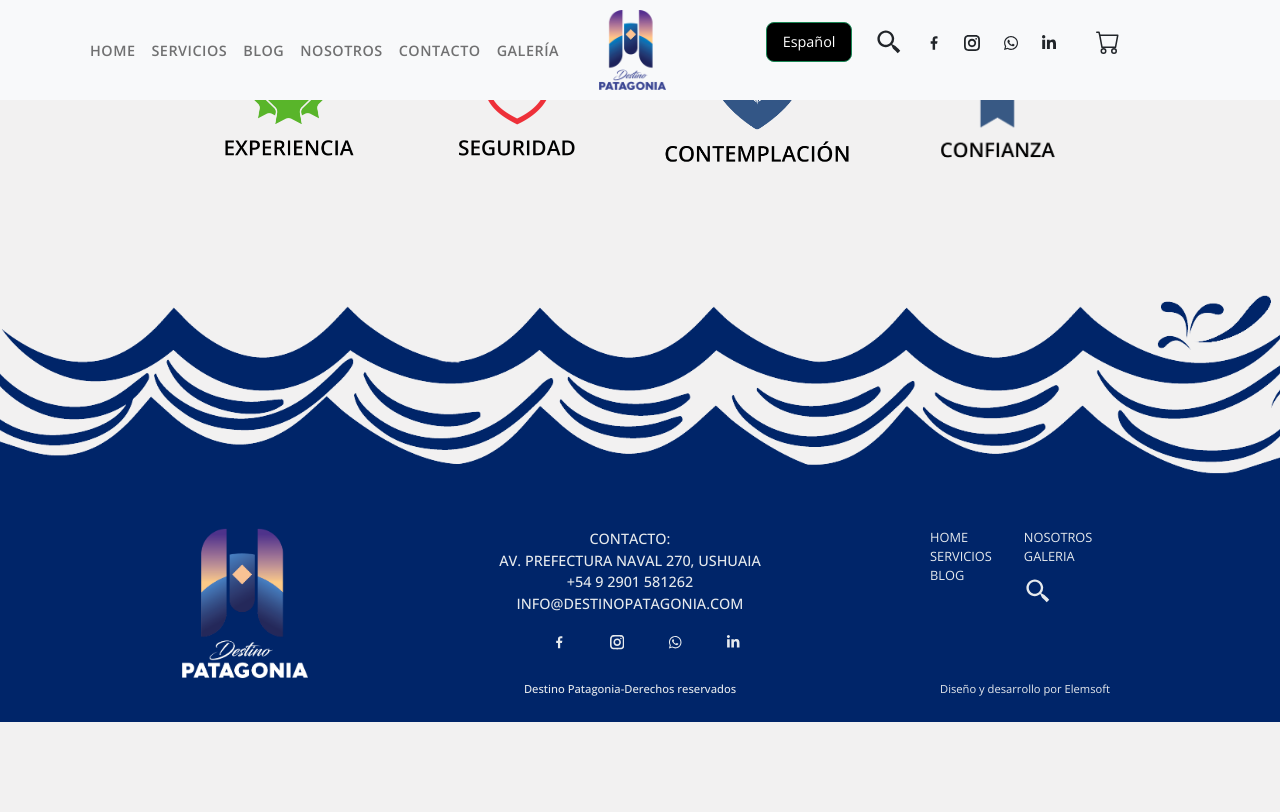
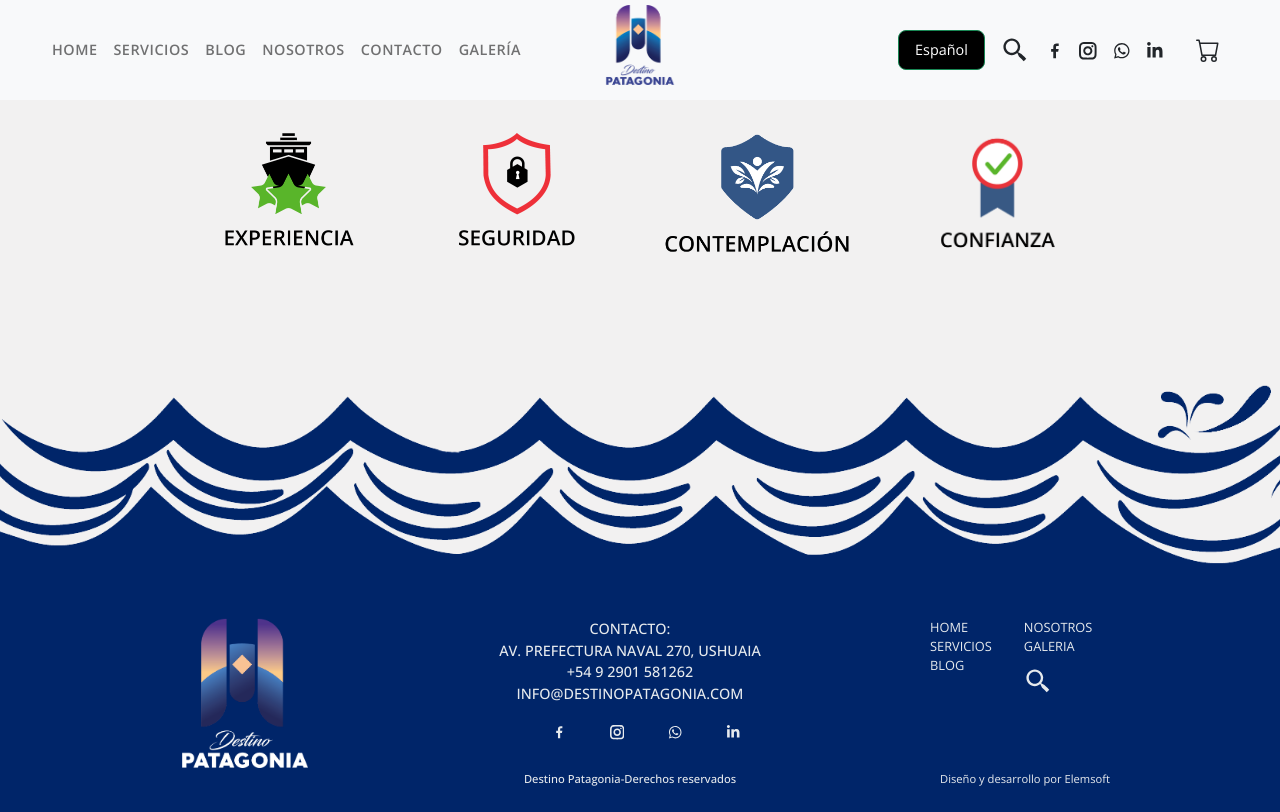
Before and after one commit to Florsala/DestinoP, a React (Create React App) app: page / in a window 1280 px wide. Built offline with nearby package versions, Linux system fonts and the light colour scheme; a web font is replaced by a local one.

Commit message:
changes in navbar

```diff
--- a/src/App.css
+++ b/src/App.css
@@ -25,7 +25,7 @@ a{
   text-align: center;
 }
 
-.App-logo {
+/* .App-logo {
   height: 40vmin;
   pointer-events: none;
 }
@@ -34,7 +34,7 @@ a{
   .App-logo {
     animation: App-logo-spin infinite 20s linear;
   }
-}
+} */
 
 .App-header {
   /*   background-color: #282c34;
@@ -48,7 +48,7 @@ a{
   color: white;
 }
 
-.App-link {
+/* .App-link {
   color: #61dafb;
 }
 
@@ -59,7 +59,7 @@ a{
   to {
     transform: rotate(360deg);
   }
-}
+} */
 
 
 .navbar {
@@ -78,7 +78,7 @@ a{
 
 .navbar ul {
   list-style: none;
-  padding-left: 4.5rem;
+  /* padding-left: 4.5rem; */
 }
 
 .navmenu {
@@ -101,20 +101,22 @@ a{
   display: flex;
   list-style: none;
   justify-content: flex-end;
-  padding-right: 4rem;
-  padding-left: 0rem;
+  padding-right: 0.5rem;
+  padding-left: 0.5rem;
   align-items: center;
+  flex-wrap: nowrap;
 }
 
 .navicons li {
-  padding: 0.7rem;
+  padding: 0.5rem;
+  font-size: 1.1rem;
 }
 
 .navicons-rg {
   margin-right: 4rem;
 }
 
-.langbt {
+/* .langbt {
   background-color: #05291d;
   color: #fff;
   border-radius: 0.375rem;
@@ -124,7 +126,7 @@ a{
   font-weight: 500;
   margin-right: 2rem;
   cursor: pointer;
-}
+} */
 
 
 .circle {
--- a/src/components/NavIcons.jsx
+++ b/src/components/NavIcons.jsx
@@ -9,11 +9,12 @@ import { Button } from "react-bootstrap";
 
 const NavIcons = () => {
   return (
-    <div>
-      <nav className="navbar-rg">
-        <ul className="navicons">
-          <li>
+    <div >
+
+        <ul className="navicons nav">
+          <li className="nav-item">
             <Button
+            className="btn-nav"
               style={{
                 backgroundColor: "black",
                 fontFamily: "inherit",
@@ -25,27 +26,27 @@ const NavIcons = () => {
               Español
             </Button>{" "}
           </li>
-          {/* <li className='langbt'>Español</li> */}
-          <li style={{ fontSize: "1.8rem" }}>
+
+          <li className="nav-item" style={{ fontSize: "1.8rem" }}>
             <BiSearchAlt2 />
           </li>
-          <li>
+          <li className="nav-item">
             <GrFacebookOption />
           </li>
-          <li>
+          <li className="nav-item">
             <GrInstagram />
           </li>
-          <li>
+          <li className="nav-item">
             <FaWhatsapp />
           </li>
-          <li>
+          <li className="nav-item">
             <FaLinkedinIn />
           </li>
-          <li style={{ fontSize: "1.5rem", marginLeft: "1rem" }}>
+          <li className="nav-item" style={{ fontSize: "1.5rem", marginLeft: "1rem" }}>
             <BsCart />
           </li>
         </ul>
-      </nav>
+
     </div>
   );
 };
--- a/src/components/Navmenu.jsx
+++ b/src/components/Navmenu.jsx
@@ -1,81 +1,76 @@
 import React from "react";
-import {Outlet,NavLink, Link } from "react-router-dom";
+import { Outlet, NavLink, Link } from "react-router-dom";
 import logo from "../assets/logo2sm.png";
 import NavIcons from "./NavIcons";
-import Container from "react-bootstrap/Container";
 import Nav from "react-bootstrap/Nav";
 import Navbar from "react-bootstrap/Navbar";
 
 const Navmenu = () => {
   return (
     <>
-<Navbar collapseOnSelect expand="lg" bg="light" variant="light">
-<Container>
+      <Navbar collapseOnSelect expand="lg" bg="light" variant="light"  style={{padding:' 0 2rem'}} >
+        <div className="container-fluid ">
           <Navbar.Toggle aria-controls="responsive-navbar-nav" />
-  <Navbar.Collapse id="responsive-navbar-nav">
+          <Navbar.Collapse
+            id="responsive-navbar-nav"
+            style={{ justifyContent: "center" }}
+          >
             <Nav
               style={{
                 alignItems: "center",
-        marginRight:'1rem',
                 textTransform: "uppercase",
                 fontSize: "0.9rem",
                 color: "black",
                 fontFamily: "Open Sans",
                 fontWeight: "600",
+                marginRight: 'auto',
               }}
             >
               <Nav.Link as={NavLink} to={"/DestinoP"}>
                 Home
               </Nav.Link>
-      <Nav.Link as={NavLink} to={"/servicios"}>Servicios</Nav.Link>
+              <Nav.Link as={NavLink} to={"/servicios"}>
+                Servicios
+              </Nav.Link>
               <Nav.Link>Blog</Nav.Link>
               <Nav.Link as={NavLink} to={"/nosotros"}>
                 Nosotros
               </Nav.Link>
 
-      <Nav.Link as={NavLink} to={"/contacto"}>Contacto</Nav.Link>
+              <Nav.Link as={NavLink} to={"/contacto"}>
+                Contacto
+              </Nav.Link>
 
-
-
-      <Nav.Link as={NavLink} to={"/galeria"}>Galería</Nav.Link>
-
-
-    </Nav>
-
-    <Nav>
-
-<Link to={"/DestinoP"}>
-  <img src={logo} alt="logo" height={80} style={{margin:'1rem'}} />
-</Link>
-
+              <Nav.Link as={NavLink} to={"/galeria"}>
+                Galería
+              </Nav.Link>
             </Nav>
 
 
 
-    <Nav>
+            <NavIcons />
+            {/*  <Nav>
       <NavIcons/>
-    </Nav>
+    </Nav> */}
           </Navbar.Collapse>
-
-
-</Container>
-
-
-
-
+        </div>
       </Navbar>
 
+      <div style={{    width: '10rem', margin: '0.3125rem auto',zIndex: '2',position: 'relative'}}>
+              <Link to={"/DestinoP"} className="navbar-brand">
+                <img  src={logo} alt="logo" style={{ height: "5rem"/* ,position: 'fixed' */ }} />
+              </Link>
+            </div>
+
       <Outlet />
-
-
     </>
   );
 };
 
 export default Navmenu;
 
-
-{/* <div style={{marginTop:'1rem', backgroundColor:'#fff'}}>
+{
+  /* <div style={{marginTop:'1rem', backgroundColor:'#fff'}}>
 
       <nav className="navbar">
         <ul className="navmenu">
@@ -184,4 +179,5 @@ export default Navmenu;
   );
 };
 
-export default Navmenu; */}
+export default Navmenu; */
+}
--- a/src/styles/Header.css
+++ b/src/styles/Header.css
@@ -12,8 +12,8 @@
   width: 100%;
   position: relative;
   z-index: 1;
-  top: 32rem;
-  height: 16rem;
+  top: 30rem;
+  height: 15rem;
 }
 
 .headerTitle {
@@ -63,7 +63,7 @@
   justify-content: space-between;
   align-items: center;
 }
-.wsp-container{
+.wsp-container {
   width: 100%;
   position: fixed;
   display: flex;
@@ -79,9 +79,7 @@
   box-shadow: 0.125rem 0.125rem 0.3125rem;
 }
 
-
-
-.container{
+.container {
   display: flex;
   flex-wrap: wrap;
   justify-content: space-evenly;
@@ -92,20 +90,17 @@
   flex-wrap: wrap;
   justify-content: space-evenly;
   margin: 0.5rem;
-
 }
 
 .container_cards div {
   display: flex;
   flex-direction: column;
   align-items: flex-start;
-
 }
 
-
-.card-title{
-  color:#fff;
-  text-transform:uppercase;
+.card-title {
+  color: #fff;
+  text-transform: uppercase;
 }
 
 .container_cards img {
@@ -120,12 +115,12 @@
   cursor: pointer;
 }
 
-.card-img-overlay{
+.card-img-overlay {
   text-align: left;
   padding: 1.3rem;
 }
 
-.card-text{
+.card-text {
   font-size: 0.85rem;
   color: #fff;
 }
--- a/src/styles/Medias.css
+++ b/src/styles/Medias.css
@@ -13,19 +13,49 @@
 }
 
 
-@media only screen and (max-width: 750px) {
+@media only screen and (max-width: 768px) {
   html,body{
-    font-size: 14px;
+    font-size: 12px;
   }
 }
 
 @media only screen and (max-width: 991px){
+  html,body{
+    font-size: 14px;
+  }
+
   .navbar-collapse{
-  background: aliceblue;
+  background: #f8f9fa;
     height: 100vh;
+    padding: 2.5rem;
+    margin-top: 3rem;
 }
+
+
 
 .navicons{
   justify-content: center;
 }
 }
+
+@media only screen and (max-width: 1078px){
+  .navbar-nav{
+    font-size: 0.8rem!important;
+  }
+
+  .navicons li {
+    padding: 0.4rem;
+    font-size: 1rem;
+}
+
+.btn-nav{
+  font-size: 0.7rem;
+}
+}
+
+@media only screen and (max-width: 1200px){
+  html,body{
+    font-size: 15px;
+  }
+
+}
--- a/src/styles/Nosotros.css
+++ b/src/styles/Nosotros.css
@@ -36,6 +36,7 @@
   flex-direction: row;
   margin: 2.5rem 1rem;
   flex-wrap: wrap;
+  justify-content: center;
 }
 
 .containerNos_vision_a {
```
Lines whose indentation alone changed are shown as unchanged.
